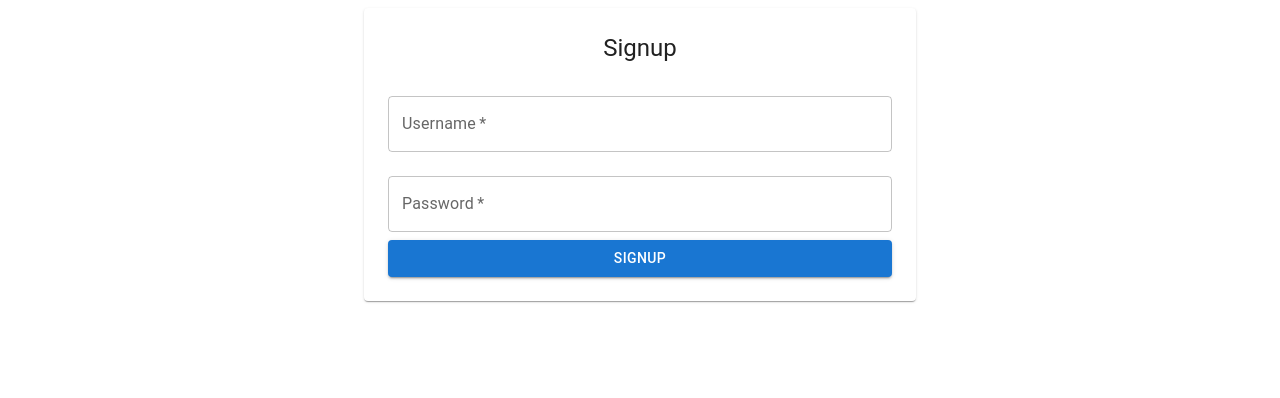
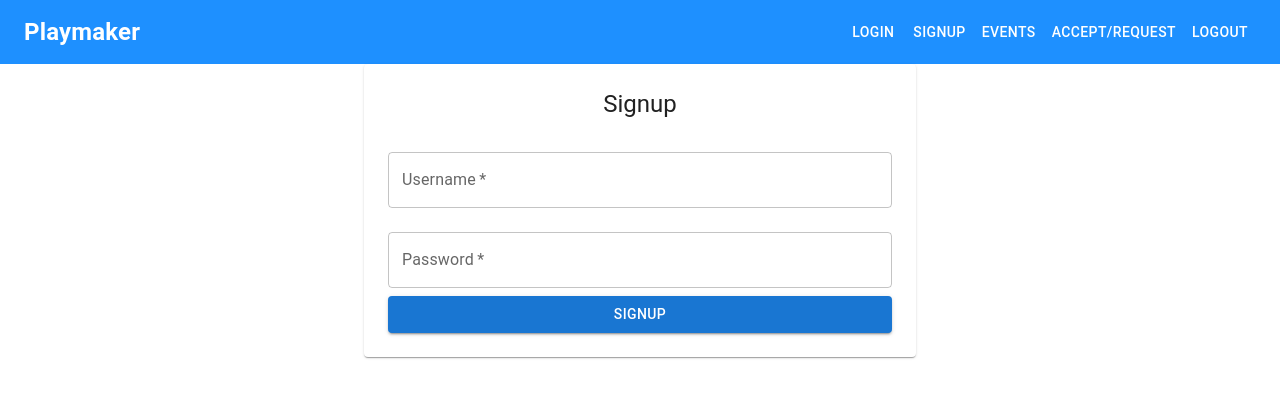
Before and after one commit to ImDebabrata/PlayMaker, a React (Vite) app in the folder playmaker/: page / in a window 1280 px wide. Shown: the top 398 px of the page. Built offline with nearby package versions, Linux system fonts and the light colour scheme.

Commit message:
added navbar

```diff
--- a/playmaker/package.json
+++ b/playmaker/package.json
@@ -11,11 +11,13 @@
   "dependencies": {
     "@emotion/react": "^11.10.6",
     "@emotion/styled": "^11.10.6",
+    "@mui/icons-material": "^5.11.16",
     "@mui/material": "^5.12.0",
     "@reduxjs/toolkit": "^1.9.3",
     "react": "^18.2.0",
     "react-dom": "^18.2.0",
-    "react-router-dom": "^6.10.0"
+    "react-router-dom": "^6.10.0",
+    "styled-components": "^5.3.9"
   },
   "devDependencies": {
     "@types/react": "^18.0.28",
--- a/playmaker/src/App.css
+++ b/playmaker/src/App.css
@@ -1,4 +1,8 @@
 #root {
-  margin: 0 auto;
   text-align: center;
 }
+* {
+  margin: 0;
+  padding: 0;
+  box-sizing: border-box;
+}
--- a/playmaker/src/App.jsx
+++ b/playmaker/src/App.jsx
@@ -1,4 +1,5 @@
 import "./App.css";
+import Navbar from "./components/Navbar";
 import Login from "./pages/Login";
 import Signup from "./pages/Signup";
 
@@ -6,6 +7,7 @@ function App() {
   return (
     <div className="App">
       {/* <Login /> */}
+      <Navbar />
       <Signup />
     </div>
   );
--- /dev/null
+++ b/playmaker/src/components/Navbar.jsx
@@ -0,0 +1,132 @@
+import React from "react";
+import styled from "styled-components";
+import {
+  AppBar,
+  Toolbar,
+  IconButton,
+  Typography,
+  Button,
+  Drawer,
+  List,
+  ListItem,
+  ListItemText,
+  Divider,
+} from "@mui/material";
+import MenuIcon from "@mui/icons-material/Menu";
+
+const Navbar = () => {
+  const [isDrawerOpen, setIsDrawerOpen] = React.useState(false);
+
+  const toggleDrawer = (open) => (event) => {
+    if (
+      event.type === "keydown" &&
+      (event.key === "Tab" || event.key === "Shift")
+    ) {
+      return;
+    }
+
+    setIsDrawerOpen(open);
+  };
+
+  return (
+    <>
+      <StyledNavbar>
+        <StyledToolbar>
+          <StyledIconButton
+            edge="start"
+            color="inherit"
+            aria-label="menu"
+            onClick={toggleDrawer(true)}
+          >
+            <MenuIcon />
+          </StyledIconButton>
+          <StyledTypography
+            variant="h6"
+            component="div"
+            onClick={() => console.log("Clicked on Playmaker")}
+          >
+            Playmaker
+          </StyledTypography>
+          <div>
+            <StyledButton color="inherit">Login</StyledButton>
+            <StyledButton color="inherit">Signup</StyledButton>
+            <StyledButton color="inherit">Events</StyledButton>
+            <StyledButton color="inherit">Accept/Request</StyledButton>
+            <StyledButton color="inherit">Logout</StyledButton>
+          </div>
+        </StyledToolbar>
+      </StyledNavbar>
+      <Drawer anchor="left" open={isDrawerOpen} onClose={toggleDrawer(false)}>
+        <DrawerList>
+          <ListItem button>
+            <ListItemText primary="Login" />
+          </ListItem>
+          <ListItem button>
+            <ListItemText primary="Signup" />
+          </ListItem>
+          <ListItem button>
+            <ListItemText primary="Events" />
+          </ListItem>
+          <ListItem button>
+            <ListItemText primary="Accept/Request" />
+          </ListItem>
+          <Divider />
+          <ListItem button>
+            <ListItemText primary="Logout" />
+          </ListItem>
+        </DrawerList>
+      </Drawer>
+    </>
+  );
+};
+
+const StyledNavbar = styled(AppBar)`
+  && {
+    background-color: #1e90ff;
+    color: white;
+    position: static;
+    box-shadow: none;
+  }
+`;
+
+const StyledTypography = styled(Typography)`
+  && {
+    font-size: 1.5rem;
+    font-weight: 700;
+    cursor: pointer;
+    @media (max-width: 600px) {
+      font-size: 1.2rem;
+    }
+  }
+`;
+
+const StyledIconButton = styled(IconButton)`
+  && {
+    @media (min-width: 601px) {
+      display: none;
+    }
+  }
+`;
+
+const StyledButton = styled(Button)`
+  && {
+    @media (max-width: 600px) {
+      display: none;
+    }
+  }
+`;
+
+const DrawerList = styled(List)`
+  && {
+    width: 200px;
+    padding: 0;
+  }
+`;
+
+const StyledToolbar = styled(Toolbar)`
+  && {
+    justify-content: space-between;
+  }
+`;
+
+export default Navbar;
```
Also changed, not shown: 1 other file (tests, documents, lock files or other folders).
